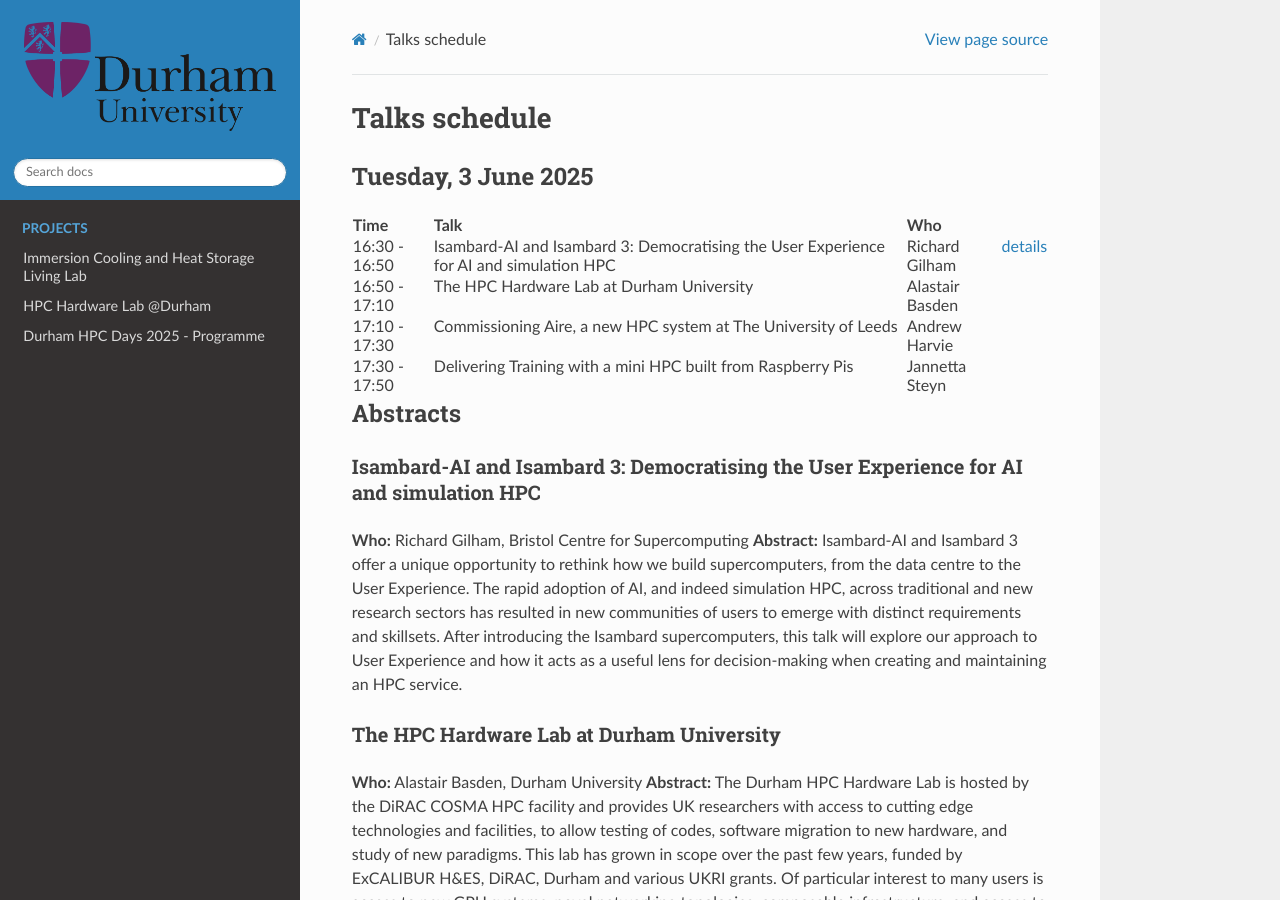
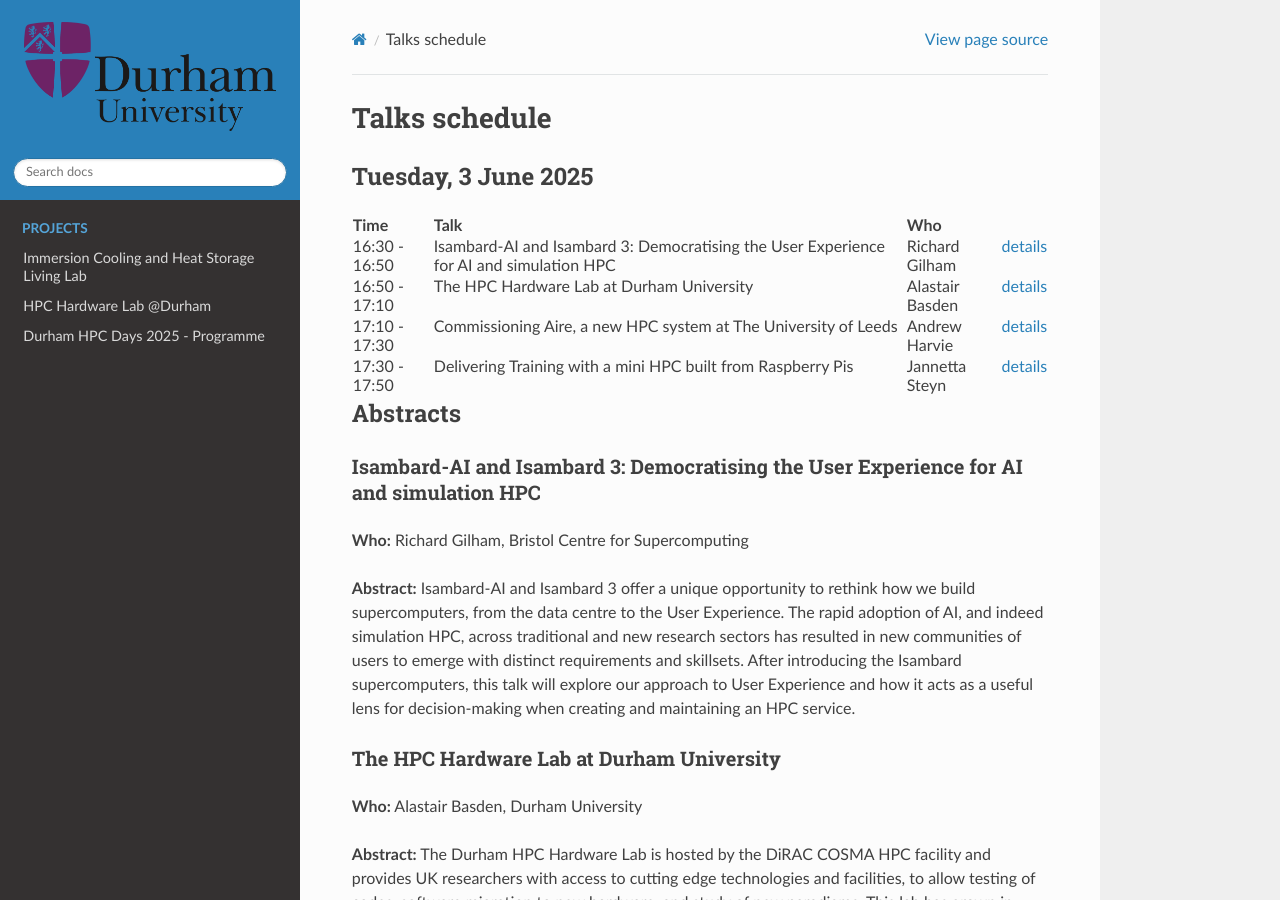
Before and after one commit to ilectra/durham, a Sphinx documentation site: the page built from docs/hpcdays/talks.md, in a window 1280 px wide and 900 px high. Built offline with Sphinx 7.4.7 and the Read the Docs theme 3.1.0, drawn with Linux system fonts in a browser that asks for light colours.

Commit message:
Update talks.md

```diff
--- a/docs/hpcdays/talks.md
+++ b/docs/hpcdays/talks.md
@@ -21,21 +21,21 @@
 <td>16:50 - 17:10</td>
 <td>The HPC Hardware Lab at Durham University</td>
 <td>Alastair Basden</td>
-<td></td>
+<td><a href="https://durham.readthedocs.io/en/latest/hpcdays/talks.html#the-hpc-hardware-lab-at-durham-university">details</a></td>
 </tr>
 
 <tr>
 <td>17:10 - 17:30</td>
 <td>Commissioning Aire, a new HPC system at The University of Leeds</td>
 <td>Andrew Harvie</td>
-<td></td>
+<td><a href="https://durham.readthedocs.io/en/latest/hpcdays/talks.html#commissioning-aire-a-new-hpc-system-at-the-university-of-leeds">details</a></td>
 </tr>
 
 <tr>
 <td>17:30 - 17:50</td>
 <td>Delivering Training with a mini HPC built from Raspberry Pis</td>
 <td>Jannetta Steyn</td>
-<td></td>
+<td><a href="https://durham.readthedocs.io/en/latest/hpcdays/talks.html#delivering-training-with-a-mini-hpc-built-from-raspberry-pis">details</a></td>
 </tr>
 
 </table>
@@ -43,14 +43,17 @@
 ## Abstracts
 ### Isambard-AI and Isambard 3: Democratising the User Experience for AI and simulation HPC
 **Who:** Richard Gilham, Bristol Centre for Supercomputing
+
 **Abstract:** Isambard-AI and Isambard 3 offer a unique opportunity to rethink how we build supercomputers, from the data centre to the User Experience. The rapid adoption of AI, and indeed simulation HPC, across traditional and new research sectors has resulted in new communities of users to emerge with distinct requirements and skillsets. After introducing the Isambard supercomputers, this talk will explore our approach to User Experience and how it acts as a useful lens for decision-making when creating and maintaining an HPC service.
 
 ### The HPC Hardware Lab at Durham University
 **Who:** Alastair Basden, Durham University
+
 **Abstract:** The Durham HPC Hardware Lab is hosted by the DiRAC COSMA HPC facility and provides UK researchers with access to cutting edge technologies and facilities, to allow testing of codes, software migration to new hardware, and study of new paradigms. This lab has grown in scope over the past few years, funded by ExCALIBUR H&ES, DiRAC, Durham and various UKRI grants. Of particular interest to many users is access to new GPU systems, novel networking topologies, composable infrastructure, and access to BlueField DPUs. In addition to compute hardware, the Hardware Lab includes data centre-scale technologies, such as solar power generation, immersion cooling and waste heat storage. This talk presents the Hardware Lab, including information about how it can be accessed.
 
 ### Commissioning Aire, a new HPC system at The University of Leeds
 **Who:** Andrew Harvie, University of Leeds
+
 **Abstract:** Since the end of 2024, the Research Computing Team at the University of Leeds have been working on bringing online our new HPC system, Aire, while at the same time decommissioning our previous systems, ARC3 and ARC4. Aire represents a significant improvement in capability over the previous systems, most notably with a 7-fold increase in the number of available GPUs, accounting for the rapidly increasing demand for GPU compute in AI/ML applications. Deciding on a specification for the new system – particularly regarding GPU capabilities – required careful balancing of expected current and future use cases with considerations of time pressure and market factors. On the new system, we also decided to move to a new scheduler (Slurm, from Grid Engine). With completely new hardware and software platforms, we were free to start afresh in defining usage/support policies, system configurations, and documentation.
 
 In this talk I will discuss how we are approaching the ongoing commissioning of the new system, including:
@@ -63,4 +66,5 @@
 
 ### Delivering Training with a mini HPC built from Raspberry Pis
 **Who:** Jannetta Steyn, Newcastle University
+
 **Abstract:** Building an HPC with Raspberry Pis might sound like something entertaining that you should do on a Sunday afternoon during that "long dark tea-time of the soul" but, in actual fact, it is no menial task. In this presentation I'll walk the audience through the process of selecting hardware and software and the pitfalls in building a working mini HPC with single board computers such as the Raspberry Pi. I will finally talk a bit about practical applications of the mini-HPC, particularly as a training tool where students can get to grips with a real HPC system in a safe setting where the consequences of making mistakes are minimal.
```
